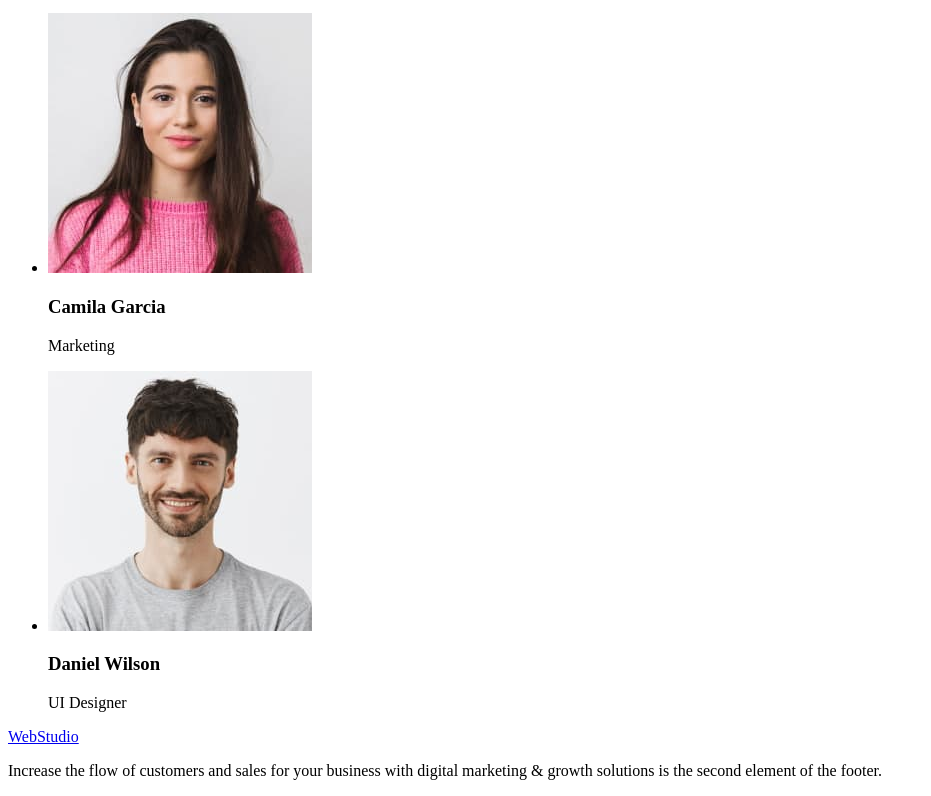
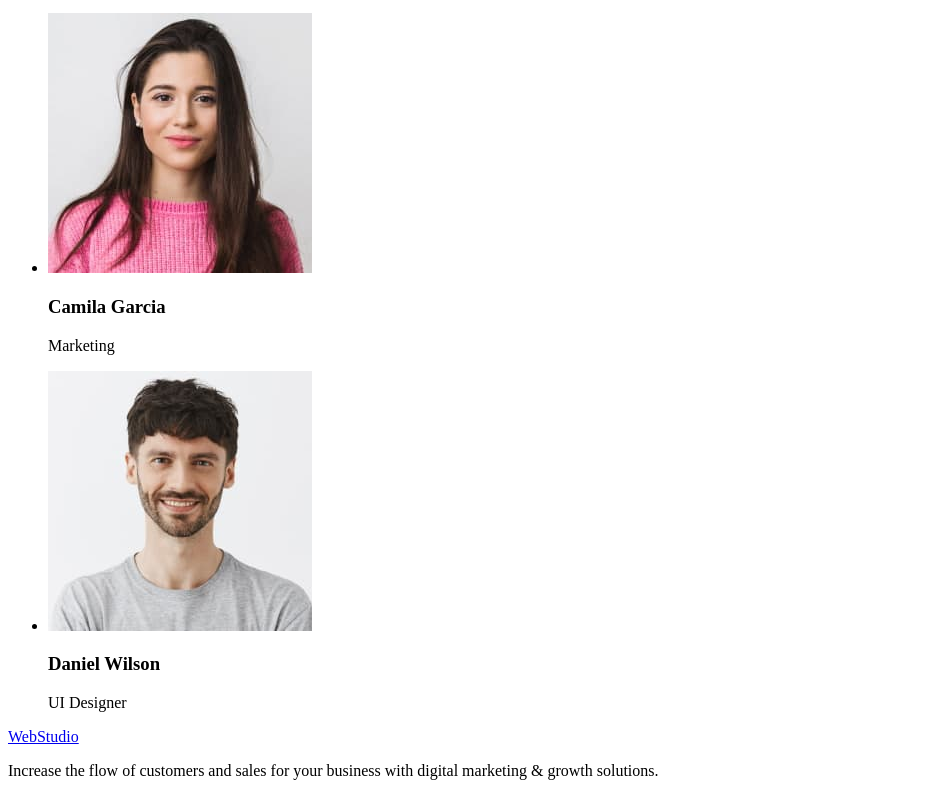
Before and after one commit to Louis-Severino-Romano/goit-markup-hw-01, a plain HTML site: page index.html in a window 1280 px wide. Shown: the part 2341-3137 px from the top of the page, without its empty margins (0-931 px from the left). Drawn offline with Linux system fonts and the light colour scheme.

Commit message:
Update18

```diff
--- a/index.html
+++ b/index.html
@@ -86,7 +86,7 @@
     </main>
     <footer>
         <a href="./index.html">WebStudio</a>
-        <p>Increase the flow of customers and sales for your business with digital marketing & growth solutions is the second element of the footer.</p>
+        <p>Increase the flow of customers and sales for your business with digital marketing & growth solutions.</p>
     </footer>
 </body>
 </html>
```
